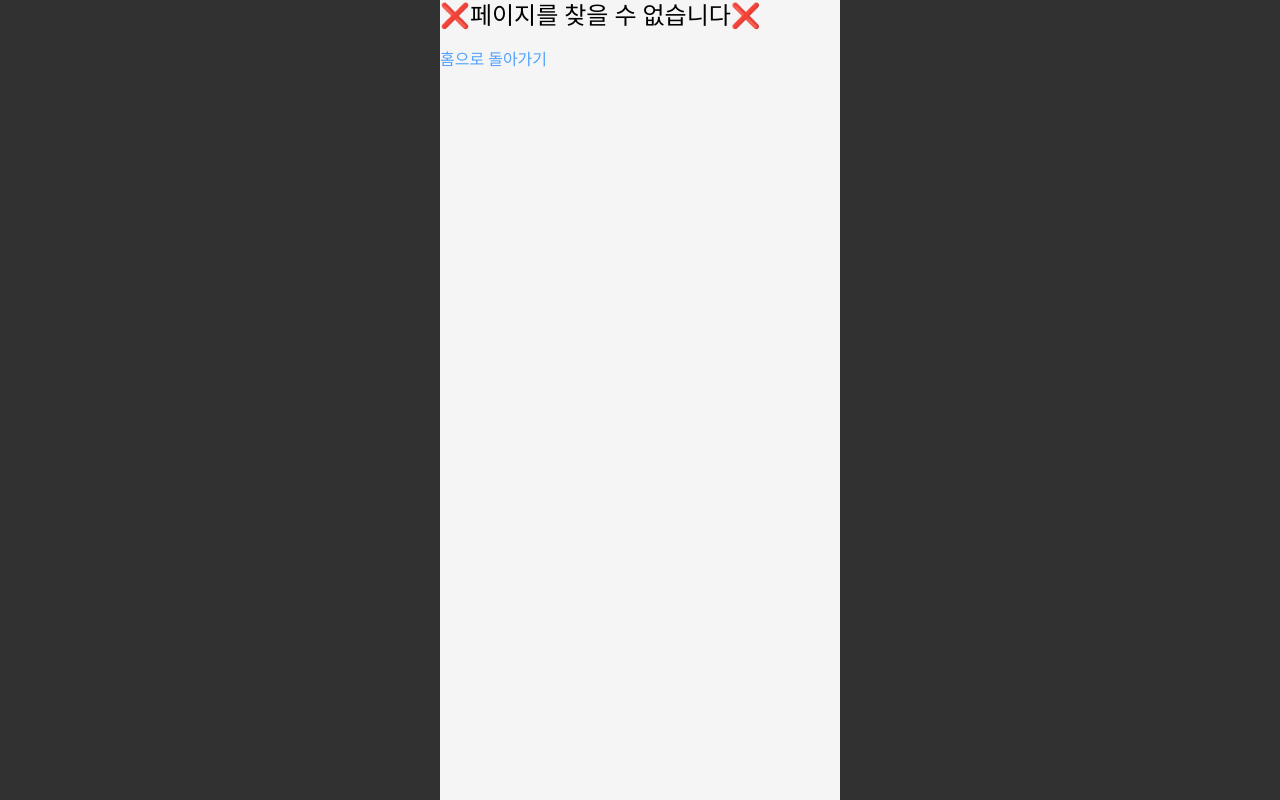
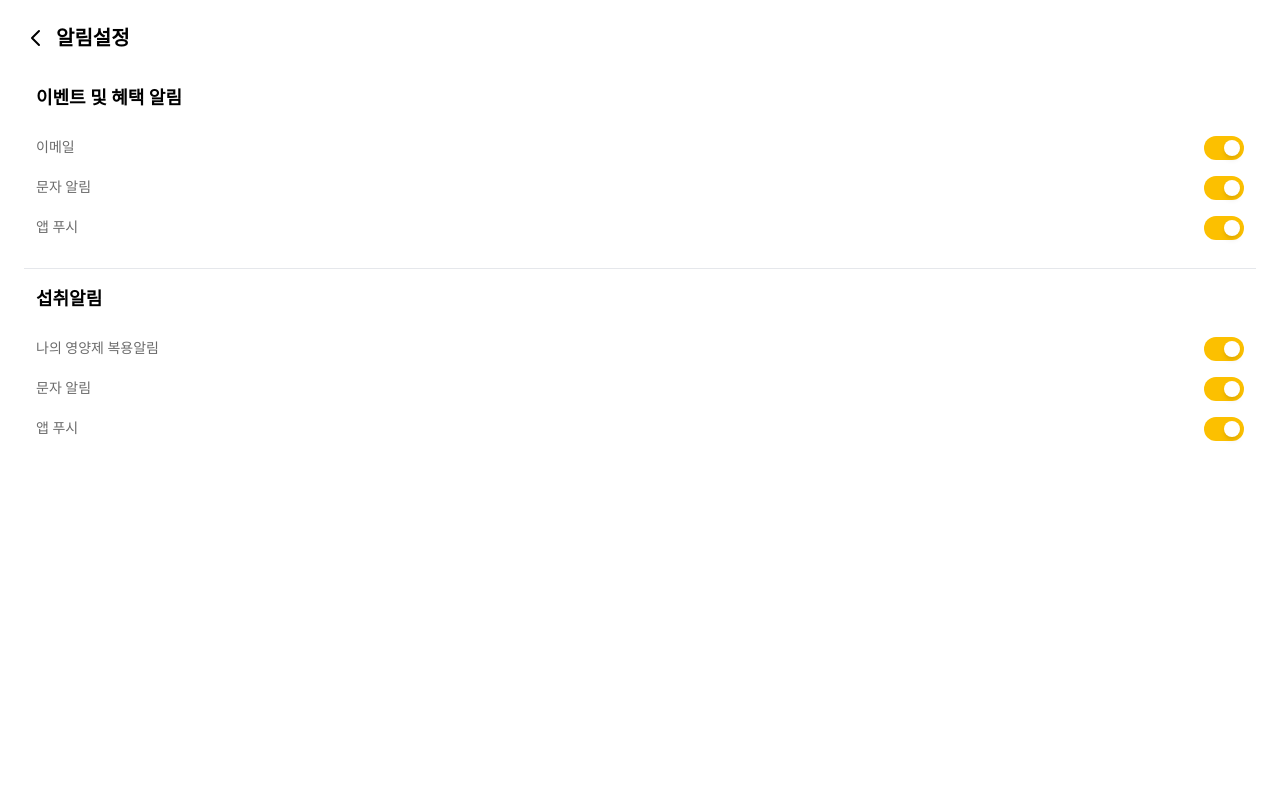
Before and after one commit to VitaCheck/vitacheck-fe, a React (Vite) app: page /Setting in a window 1280 px wide. Built offline with nearby package versions, Linux system fonts and the light colour scheme.

Commit message:
feat: 알림 설정 페이지 UI

```diff
--- /dev/null
+++ b/src/components/SettingPage/SettingRow.tsx
@@ -0,0 +1,27 @@
+interface SettingRowProps {
+  label: string;
+  checked: boolean;
+  onToggle: () => void;
+}
+
+function SettingRow({ label, checked, onToggle }: SettingRowProps) {
+  return (
+    <div className="flex justify-between items-center py-2">
+      <span className="text-sm text-[#6B6B6B]">{label}</span>
+      <div
+        className={`w-10 h-6 flex items-center rounded-full p-1 cursor-pointer ${
+          checked ? "bg-[#FCC000]" : "bg-[#AAA]"
+        }`}
+        onClick={onToggle}
+      >
+        <div
+          className={`bg-white w-4 h-4 rounded-full shadow-md transform duration-300 ${
+            checked ? "translate-x-4" : ""
+          }`}
+        />
+      </div>
+    </div>
+  );
+}
+
+export default SettingRow;
--- a/src/layout/RootLayout.tsx
+++ b/src/layout/RootLayout.tsx
@@ -3,7 +3,20 @@ import Navbar from "../components/NavBar";
 
 const RootLayout = () => {
   const location = useLocation();
-  const hideNavbar = location.pathname.startsWith("/mypage");
+
+  // NavBar를 숨길 경로 목록
+  const hideNavbarRoutes = [
+    "/mypage",
+    "/NotificationCenter",
+    "/NotificationSettings",
+    "/Setting",
+  ];
+
+  // 현재 경로가 해당 경로들 중 하나로 시작하면 숨김
+  const hideNavbar = hideNavbarRoutes.some((path) =>
+    location.pathname.startsWith(path)
+  );
+
   return (
     <div className="font-[Pretendard] h-full flex flex-col">
       {!hideNavbar && (
--- /dev/null
+++ b/src/pages/NotificationCenterPage.tsx
@@ -0,0 +1,75 @@
+import { useNavigate } from "react-router-dom";
+import Setting from "../assets/Setting.svg";
+
+function NotificationCenterPage() {
+  const navigate = useNavigate();
+
+  const notifications = [
+    {
+      type: "공지사항",
+      icon: "🔔",
+      message: "[영양제] 20대에게 가장 인기 많은 영양제! 지금 확인해보세요 🔍",
+    },
+    {
+      type: "섭취알림",
+      icon: "💊",
+      message: (
+        <>
+          "유엠씨야채님, '오메가3' 복용 시간이에요! ⏰ <br /> 설정하신 시간 오전
+          09:30 입니다"
+        </>
+      ),
+    },
+    {
+      type: "공지사항",
+      icon: "🔔",
+      message: "[영양제] 20대에게 가장 인기 많은 영양제! 지금 확인해보세요 🔍",
+    },
+  ];
+
+  const goToMain = () => {
+    navigate("/");
+  };
+
+  return (
+    <div className="min-h-screen bg-white px-6">
+      <div className="w-full pt-4 pb-2 flex items-center justify-between">
+        <div className="flex items-center">
+          <button onClick={goToMain} className="mr-2 text-2xl text-black">
+            <svg
+              xmlns="http://www.w3.org/2000/svg"
+              fill="none"
+              viewBox="0 0 24 24"
+              strokeWidth={2}
+              stroke="currentColor"
+              className="w-6 h-6"
+            >
+              <path
+                strokeLinecap="round"
+                strokeLinejoin="round"
+                d="M15 19l-7-7 7-7"
+              />
+            </svg>
+          </button>
+          <h1 className="text-xl font-semibold py-2">알림센터</h1>
+        </div>
+
+        {/* 오른쪽: 이미지 or 아이콘 */}
+        <img src={Setting} alt="알림 아이콘" className="w-6 h-6" />
+      </div>
+      <ul className="space-y-8 mt-4">
+        {notifications.map((noti, idx) => (
+          <li key={idx} className="flex items-start space-x-2">
+            <span className="text-xl">{noti.icon}</span>
+            <div>
+              <p className="text-lg font-medium text-black">{noti.type}</p>
+              <p className="text-sm text-gray-800">{noti.message}</p>
+            </div>
+          </li>
+        ))}
+      </ul>
+    </div>
+  );
+}
+
+export default NotificationCenterPage;
--- /dev/null
+++ b/src/pages/NotificationSettingsPage.tsx
@@ -0,0 +1,100 @@
+import { useNavigate } from "react-router-dom";
+import { useState } from "react";
+import SettingRow from "../components/SettingPage/SettingRow";
+
+function NotificationSettingsPage() {
+  const navigate = useNavigate();
+
+  const [settings, setSettings] = useState({
+    benefit: {
+      email: true,
+      sms: true,
+      push: true,
+    },
+    intake: {
+      supplement: true,
+      sms: true,
+      push: true,
+    },
+  });
+
+  const toggle = (group: "benefit" | "intake", key: string) => {
+    setSettings((prev) => ({
+      ...prev,
+      [group]: {
+        ...prev[group],
+        [key]: !prev[group][key as keyof (typeof prev)[typeof group]],
+      },
+    }));
+  };
+
+  return (
+    <div className="min-h-screen bg-white px-6">
+      {/* 상단 헤더 */}
+      <div className="w-full pt-4 pb-2 flex items-center">
+        <button
+          onClick={() => navigate("/NotificationCenter")}
+          className="mr-2 text-2xl text-black"
+        >
+          <svg
+            xmlns="http://www.w3.org/2000/svg"
+            fill="none"
+            viewBox="0 0 24 24"
+            strokeWidth={2}
+            stroke="currentColor"
+            className="w-6 h-6"
+          >
+            <path
+              strokeLinecap="round"
+              strokeLinejoin="round"
+              d="M15 19l-7-7 7-7"
+            />
+          </svg>
+        </button>
+        <h1 className="text-xl font-semibold py-2">알림설정</h1>
+      </div>
+
+      {/* 이벤트 및 혜택 알림 */}
+      <section className="mt-4 pb-5 border-b border-gray-200 px-3">
+        <h2 className="text-lg font-semibold mb-4">이벤트 및 혜택 알림</h2>
+        <SettingRow
+          label="이메일"
+          checked={settings.benefit.email}
+          onToggle={() => toggle("benefit", "email")}
+        />
+        <SettingRow
+          label="문자 알림"
+          checked={settings.benefit.sms}
+          onToggle={() => toggle("benefit", "sms")}
+        />
+        <SettingRow
+          label="앱 푸시"
+          checked={settings.benefit.push}
+          onToggle={() => toggle("benefit", "push")}
+        />
+      </section>
+
+      {/* 섭취알림 */}
+      <section className="mt-4 px-3">
+        <h2 className="text-lg font-semibold mb-4">섭취알림</h2>
+        <SettingRow
+          label="나의 영양제 복용알림"
+          checked={settings.intake.supplement}
+          onToggle={() => toggle("intake", "supplement")}
+        />
+        <SettingRow
+          label="문자 알림"
+          checked={settings.intake.sms}
+          onToggle={() => toggle("intake", "sms")}
+        />
+        <SettingRow
+          label="앱 푸시"
+          checked={settings.intake.push}
+          onToggle={() => toggle("intake", "push")}
+        />
+      </section>
+    </div>
+  );
+}
+
+export default NotificationSettingsPage;
```
Also changed, not shown: src/App.tsx (+10 -0 lines), src/assets/Setting.svg (added).
